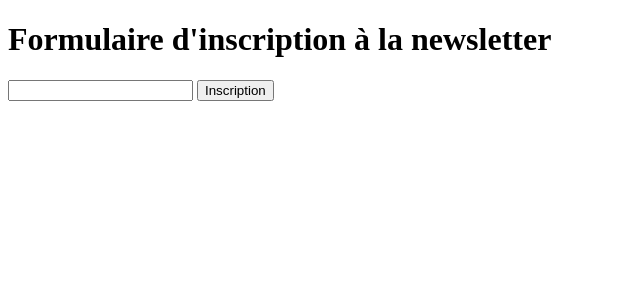
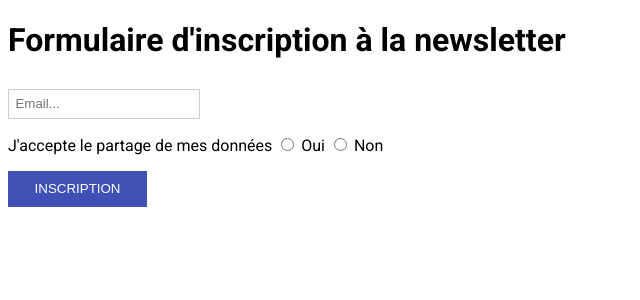
Before and after one commit to ld-web/epsi-php-sn1-2022, a PHP site: page /forms/form.php in a window 1280 px wide. Shown: the top 300 px of the page, without its empty margins (0-640 px from the left). Run offline with PHP 8.4, Linux system fonts and the light colour scheme.

Commit message:
:sparkles: form intro (get method)

```diff
--- a/forms/form.php
+++ b/forms/form.php
@@ -5,14 +5,33 @@
   <meta charset="UTF-8">
   <meta http-equiv="X-UA-Compatible" content="IE=edge">
   <meta name="viewport" content="width=device-width, initial-scale=1.0">
+  <link rel="preconnect" href="https://fonts.googleapis.com">
+  <link rel="preconnect" href="https://fonts.gstatic.com" crossorigin>
+  <link href="https://fonts.googleapis.com/css2?family=Roboto:wght@400;700&display=swap" rel="stylesheet">
+  <link rel="stylesheet" href="style.css" />
   <title>Formulaire</title>
 </head>
 
 <body>
   <h1>Formulaire d'inscription à la newsletter</h1>
   <form action="enregistrement_newsletter.php">
-    <input type="email" name="userEmail" />
-    <input type="submit" value="Inscription" />
+    <div>
+      <input type="email" name="userEmail" placeholder="Email..." />
+    </div>
+    <div>
+      <!--
+      <input type="checkbox" name="dataShareConsent" id="dataShareConsent" value="yes" />
+      <label for="dataShareConsent">J'accepte le partage de mes données</label>
+      -->
+      <span>J'accepte le partage de mes données</span>
+      <input type="radio" name="shareConsent" value="yes" id="dataShareYes" />
+      <label for="dataShareYes">Oui</label>
+      <input type="radio" name="shareConsent" value="no" id="dataShareNo" />
+      <label for="dataShareNo">Non</label>
+    </div>
+    <div>
+      <input type="submit" value="Inscription" />
+    </div>
   </form>
 </body>
 
--- /dev/null
+++ b/forms/style.css
@@ -0,0 +1,33 @@
+html {
+  font-family: 18px;
+}
+
+body {
+  font-family: "Roboto", sans-serif;
+}
+
+form > div {
+  padding: 0.5rem 0rem;
+}
+
+input[type="email"] {
+  outline: none;
+  padding: 0.4rem;
+  border-radius: 0px;
+  border: 1px solid #ccc;
+}
+
+input[type="submit"] {
+  border: 1px solid #3f51b5;
+  background-color: #3f51b5;
+  color: white;
+  padding: 0.6rem 1.6rem;
+  transition: all 0.15s ease-in-out;
+  text-transform: uppercase;
+}
+
+input[type="submit"]:hover {
+  cursor: pointer;
+  border: 1px solid black;
+  background-color: black;
+}
```
Also changed, not shown: forms/enregistrement_newsletter.php (+7 -1 lines).
